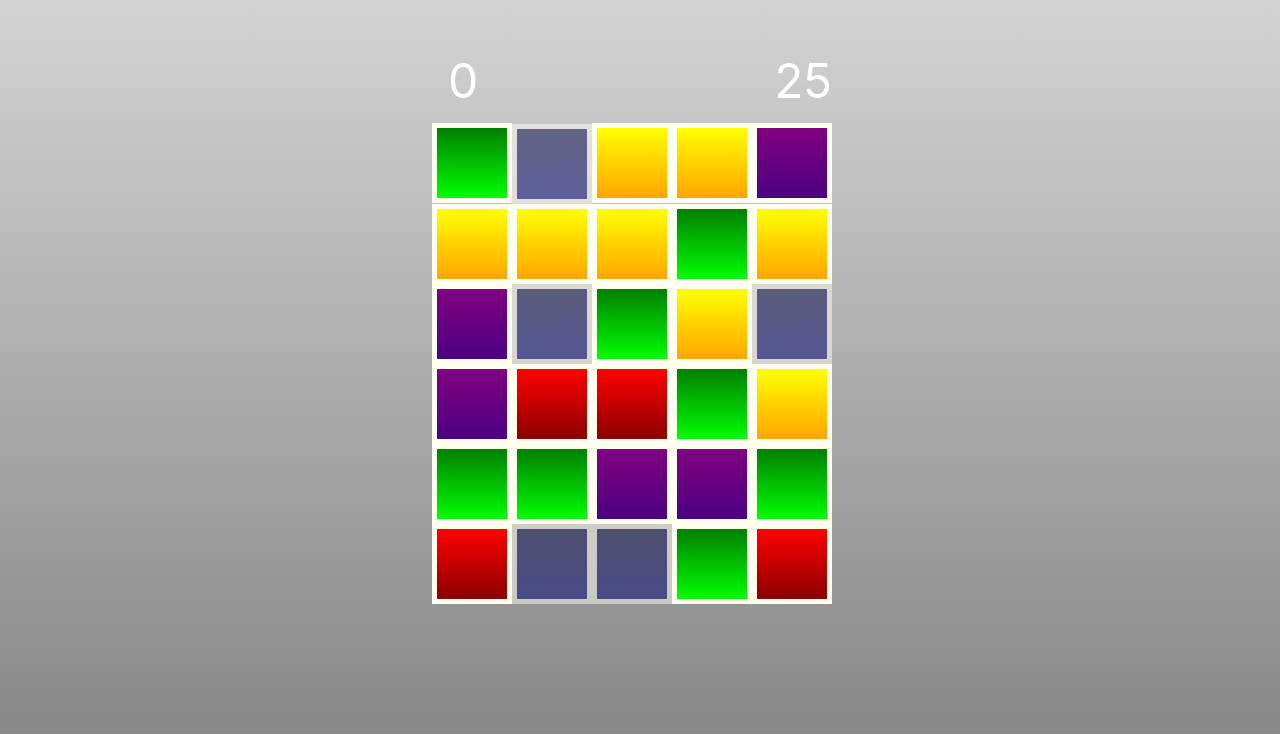
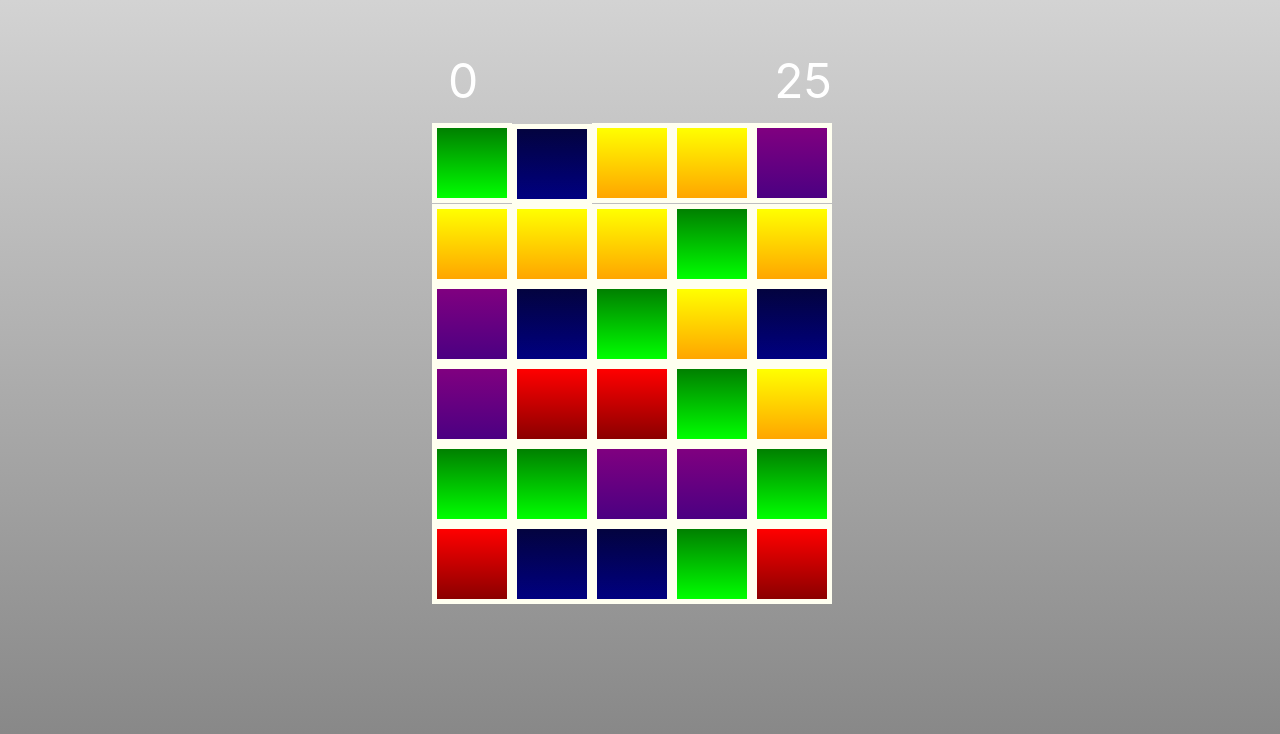
Before and after one commit to abmcbride5/bock_game, a React (Create React App) app: page / in a window 1280 px wide. Shown: the top 734 px of the page. Built offline with nearby package versions, Linux system fonts and the light colour scheme.

Commit message:
updating styling to improve view of blue squares

```diff
--- a/src/css/square.css
+++ b/src/css/square.css
@@ -4,7 +4,6 @@
     width: 5rem;
     border: 5px solid ivory;
     margin: 0.02%;
-    opacity: 50%;
 }
 
 .red {
```
